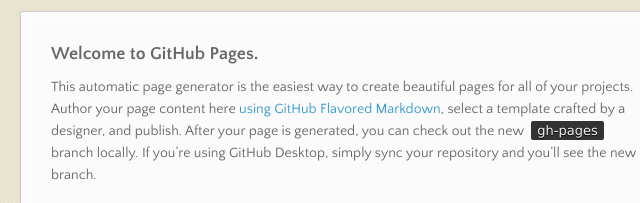
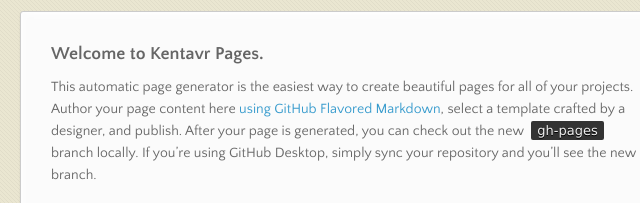
Before and after one commit to s1l2/Kentavr, a plain HTML site: page index.html in a window 1280 px wide. Shown: the part 179-382 px from the top of the page, 295-935 px from the left. Drawn offline with nearby package versions, Linux system fonts and the light colour scheme.

Commit message:
Update index.html
Change page

```diff
--- a/index.html
+++ b/index.html
@@ -40,7 +40,7 @@
       </nav>
       <section>
         <h3>
-<a id="welcome-to-github-pages" class="anchor" href="#welcome-to-github-pages" aria-hidden="true"><span aria-hidden="true" class="octicon octicon-link"></span></a>Welcome to GitHub Pages.</h3>
+<a id="welcome-to-github-pages" class="anchor" href="#welcome-to-github-pages" aria-hidden="true"><span aria-hidden="true" class="octicon octicon-link"></span></a>Welcome to Kentavr Pages.</h3>
 
 <p>This automatic page generator is the easiest way to create beautiful pages for all of your projects. Author your page content here <a href="https://guides.github.com/features/mastering-markdown/">using GitHub Flavored Markdown</a>, select a template crafted by a designer, and publish. After your page is generated, you can check out the new <code>gh-pages</code> branch locally. If you’re using GitHub Desktop, simply sync your repository and you’ll see the new branch.</p>
 
```
